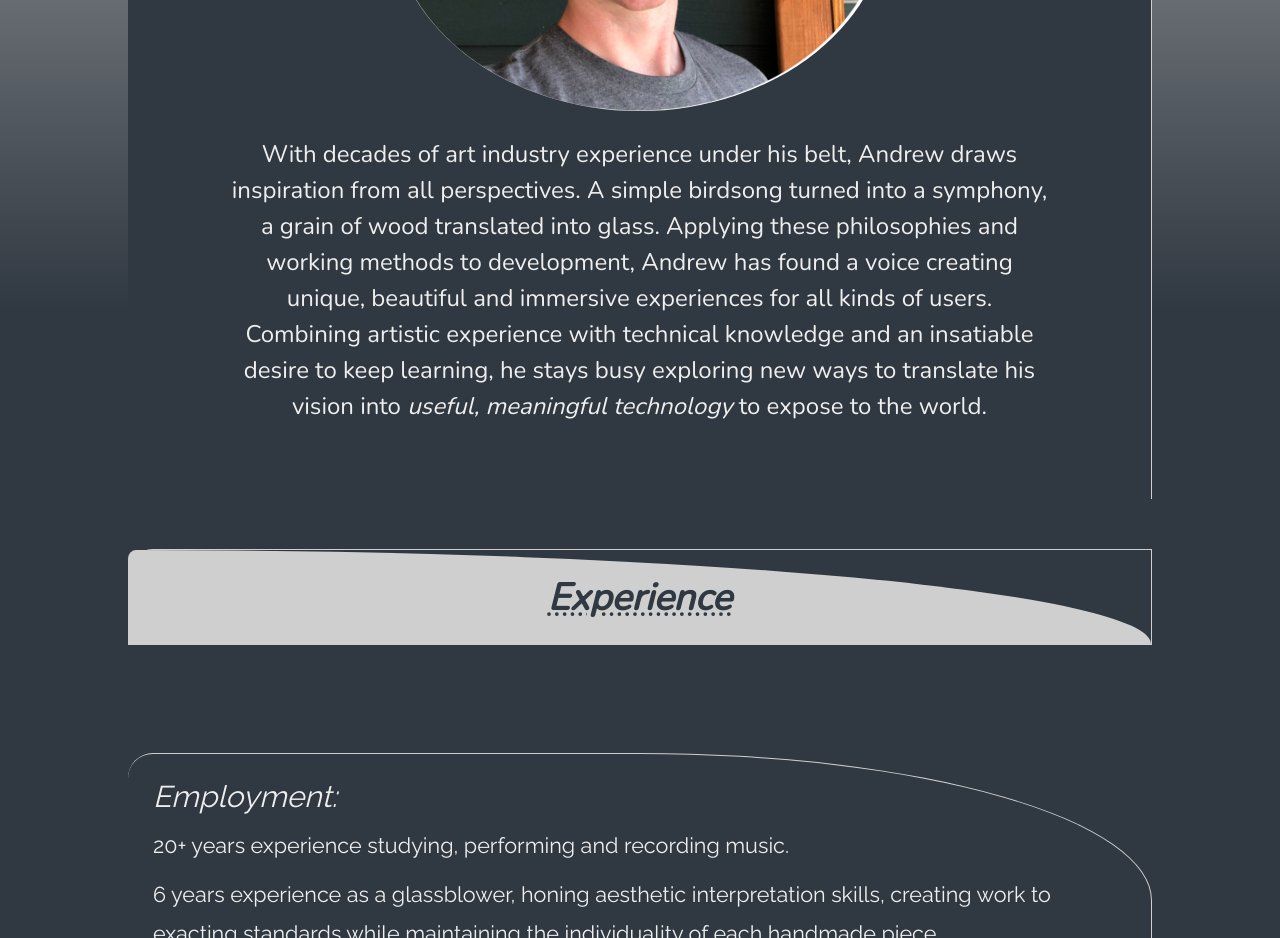
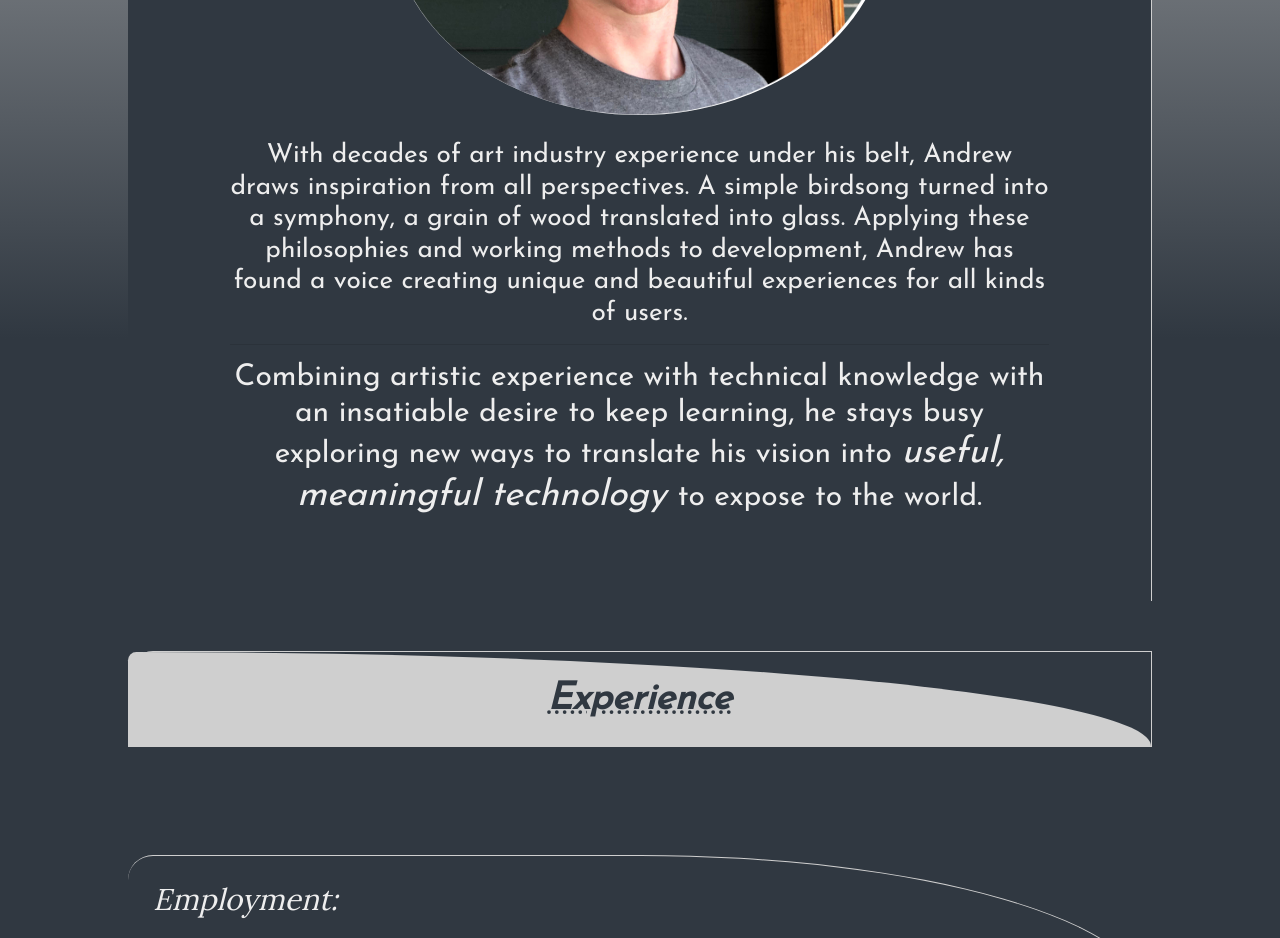
Before and after one commit to jazznerd206/Andrew-Miller, a React (Create React App) app in the folder portfolio/: page / in a window 1280 px wide. Shown: the part 1300-2238 px from the top of the page. Built offline with nearby package versions, Linux system fonts and the light colour scheme.

Commit message:
new take on styles

```diff
--- a/portfolio/src/components/MainContent/maincontent.js
+++ b/portfolio/src/components/MainContent/maincontent.js
@@ -19,7 +19,14 @@ function Maincontent() {
                     <img src={Headshot}></img>
                 </div>
                 <div className="about-me">
-                    <span>With decades of art industry experience under his belt, Andrew draws inspiration from all perspectives. A simple birdsong turned into a symphony, a grain of wood translated into glass. Applying these philosophies and working methods to development, Andrew has found a voice creating unique, beautiful and immersive experiences for all kinds of users. Combining artistic experience with technical knowledge and an insatiable desire to keep learning, he stays busy exploring new ways to translate his vision into <span className="italic"> useful, meaningful technology </span> to expose to the world.</span>
+                    <span>
+                        <h3>With decades of art industry experience under his belt, Andrew draws inspiration from all perspectives. A simple birdsong turned into a symphony, a grain of wood translated into glass. Applying these philosophies and working methods to development, Andrew has found a voice creating unique and beautiful experiences for all kinds of users.</h3>
+                    </span>
+                    <hr></hr>
+                    <span>
+                        <h2>Combining artistic experience with technical knowledge with an insatiable desire to keep learning, he stays busy exploring new ways to translate his vision into <span className="italic"> useful, meaningful technology </span> to expose to the world.
+                        </h2>
+                    </span>
                 </div>
             </div>
         </div>
--- a/portfolio/src/components/MainContent/style.css
+++ b/portfolio/src/components/MainContent/style.css
@@ -1,7 +1,10 @@
+
+
 .main-content-wrapper {
     /* color: #f6c90e; */
     background-image: linear-gradient(to top, #303841 75%, #CFCFCF);
     padding-top: 50px;
+    font-family: 'Josefin Sans';
 }
 
 .flex {
@@ -46,7 +49,7 @@
 }
 
 .text-item-left {
-    font-family: 'Raleway';
+    font-family: 'Lora';
     line-height: 1.5;
     letter-spacing: 1.1;
     text-align: left;
@@ -62,7 +65,7 @@
 
 .text-item-right {
     text-align: right;
-    font-family: 'Raleway';
+    font-family: 'Lora';
     line-height: 1.5;
     letter-spacing: 1.1;
     padding: 25px 25px;
@@ -140,6 +143,8 @@ ul li {
 
 .about-me .italic {
     font-style: italic;
+    font-size: larger;
+    text-transform: block;
 }
 
 @media only screen and (max-width: 600px) {
--- a/portfolio/src/components/Projects/style.css
+++ b/portfolio/src/components/Projects/style.css
@@ -62,7 +62,7 @@
 .button {
     margin: 10px 5px;
     padding: 10px 10px;
-    background: #CFCFCF;
+    background: none;
 }
 
 .button:hover {
--- a/portfolio/src/pages/Home/style.css
+++ b/portfolio/src/pages/Home/style.css
@@ -1,13 +1,15 @@
 @import url('https://fonts.googleapis.com/css?family=Nunito&display=swap');
 @import url('https://fonts.googleapis.com/css?family=Roboto&display=swap');
 @import url('https://fonts.googleapis.com/css?family=Raleway&display=swap');
+@import url('https://fonts.googleapis.com/css?family=Lora&display=swap');
+@import url('https://fonts.googleapis.com/css?family=Josefin%20Sans&display=swap');
 
 body {
     color: #303841;
 }
 
 .home {
-    font-family: 'Nunito';
+    font-family: 'Josefin Sans';
     display: flexbox;
     flex-direction: column;
     background-color: #CFCFCF;
```
